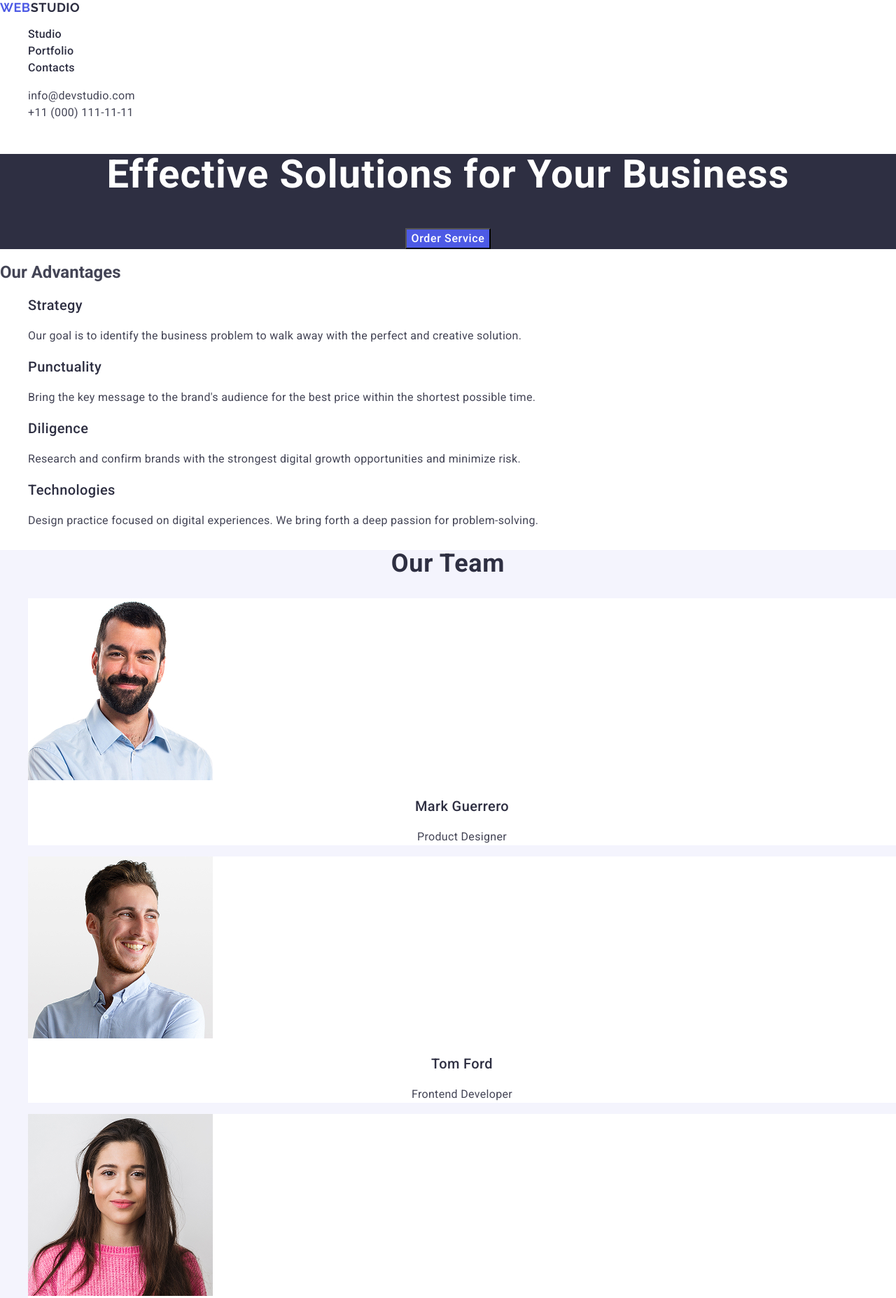
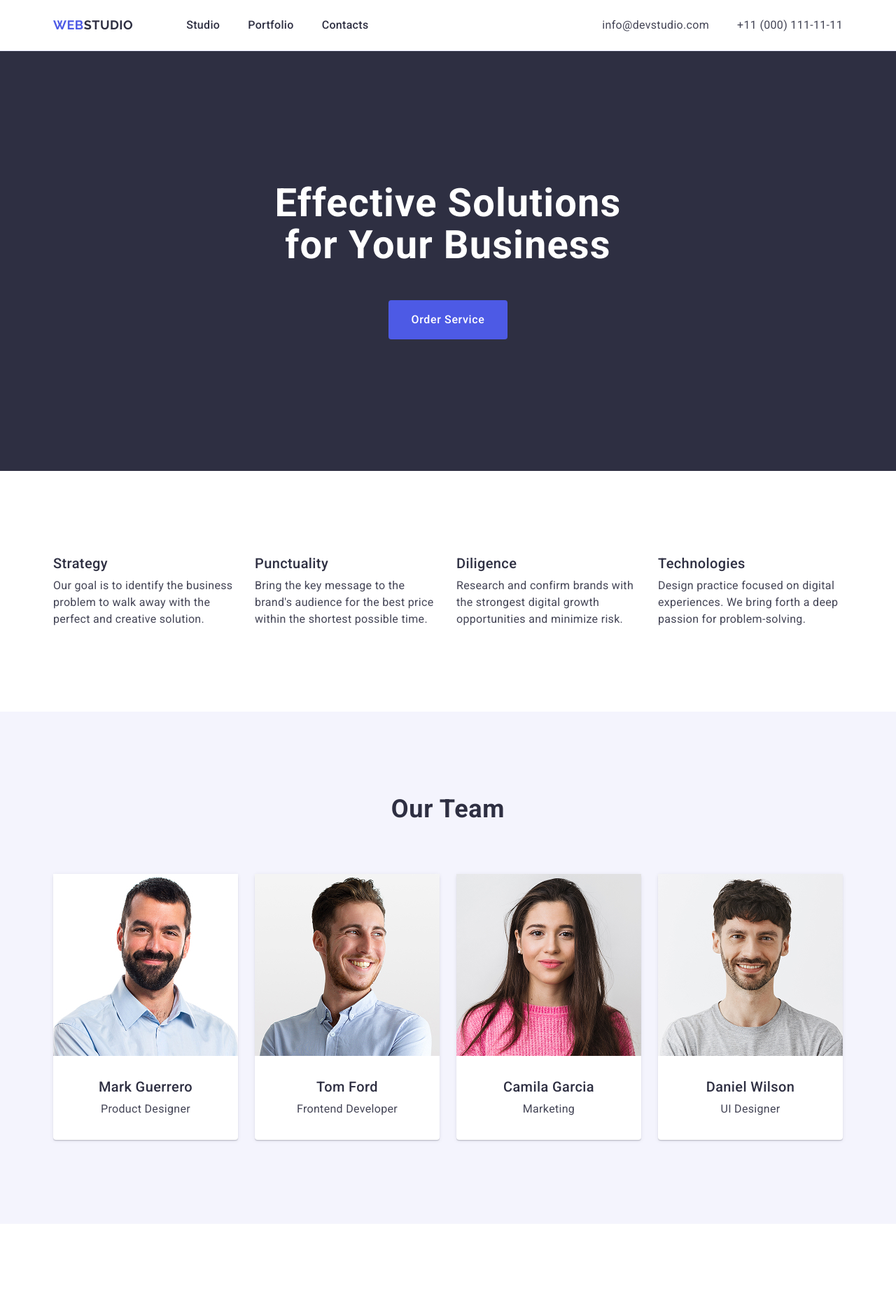
Before and after one commit to Viikitoria/goit-markup-hw-03, a plain HTML site: page index.html in a window 1280 px wide. Shown: the top 1855 px of the page at 70% size. Drawn offline with nearby package versions, Linux system fonts and the light colour scheme.

Commit message:
feat: Completed all basic section styling (Hero, Advantages, Team, Portfolio, Footer)

```diff
--- a/css/styles.css
+++ b/css/styles.css
@@ -3,9 +3,54 @@ color: #434455;
 background-color: #ffffff;
 ;}
 
+/* reset */
+
 a {text-decoration: none;}
-ul, ol {list-style-type: none;}
+ul, ol {list-style-type: none;
+        margin: 0;
+        padding: 0;}
 
+h1, h2, h3, h4, h5, h6, p {margin: 0;}
+
+img {
+    display: block;}
+
+/* common */
+
+.container {max-width: 1158px;
+            padding: 0 15px;
+            margin: 0 auto;}
+
+section {
+    padding-top: 120px;
+    padding-bottom: 120px;
+}
+
+.visually-hidden {
+    position: absolute;
+    width: 1px;
+    height: 1px;
+    margin: -1px;
+    border: 0;
+    padding: 0;
+    white-space: nowrap;
+    clip-path: inset(100%);
+    clip: rect(0 0 0 0);
+    overflow: hidden;
+}
+/* header */
+
+.page-header {border-bottom: 1px solid #e7e9fc;}
+
+.header-container {
+    display: flex;
+    align-items: center;
+}
+
+.page-header-nav {
+    display: flex;
+    align-items: center;
+}
 .logo {font-family: 'Raleway', sans-serif;
 font-weight: 700;
 font-size: 18px;
@@ -14,22 +59,43 @@ letter-spacing: 0.03em;
 text-transform: uppercase;
 color: #4D5AE5;}
 
+.header-logo {
+    padding: 24px 0;
+    margin-right: 76px;
+}
+
 .header-logo .logo-part {color: #2E2F42;}
 
 .footer-logo .logo-part {
     color: #F4F4FD;
 }
 
+.nav-list {
+    display: flex;
+    align-items: center;
+    gap: 40px;
+}
 .nav-link {
+    display: block;
+    padding: 24px 0;
     font-weight: 500;
     font-size: 16px;
     line-height: 1.5;
     letter-spacing: 0.02em;
     color: #2E2F42;}
 
-.page-header-address {font-style: normal;}
+.page-header-address {font-style: normal;
+margin-left: auto;}
+
+.address-list {
+    gap: 40px;
+    display: flex;
+    align-items: center;
+}
 
 .address-link {
+    display: block;
+    padding: 24px 0;
     font-size: 16px;
     line-height: 1.5;
     letter-spacing: 0.02em;
@@ -43,11 +109,18 @@ color: #434455;}
 color: #404BBF;
 }
 
-.page-footer {background-color: #2E2F42;}
+.page-footer {background-color: #2E2F42;
+            padding-top: 100px;
+            padding-bottom: 100px;
+}
+
+/* hero */
 
 .hero {
     background-color: #2E2F42;
     text-align: center;
+    padding-top: 188px;
+    padding-bottom: 188px;
 }
 
 .hero-title{
@@ -56,6 +129,10 @@ color: #404BBF;
     line-height: 1.07;
     letter-spacing: 0.02em;
     text-align: center;
+    max-width: 496px;
+    margin-left: auto;
+    margin-right: auto;
+    margin-bottom: 48px;
     color: #FFFFFF;}
 
 .hero-button {
@@ -64,23 +141,42 @@ color: #404BBF;
     font-weight: 500;
     line-height: 1.5;
     letter-spacing: 0.04em;
-    cursor: pointer;}
+    cursor: pointer;
+    padding: 16px 32px;
+    border: none;
+    border-radius: 4px;
+    min-width: 169px;
+    display: block;
+    margin: 0 auto;
+}
 
 .hero-button:hover,
 .hero-button:focus {
     background-color: #404BBF;
 }
 
+/* advantages */
+
 .advantages-title {
     font-weight: 500;
     font-size: 20px;
     line-height: 1.2;
     letter-spacing: 0.02em;
-    color: #2E2F42;}
+    color: #2E2F42;
+    margin-bottom: 8px;
+}
+
+.advantages-list {
+    display: flex;
+    gap: 24px;}
+
+.advantages-item {width: calc((100% - 3 * 24px) / 4);}
 
 .advantages-text {
     line-height: 1.5;
     letter-spacing: 0.02em;}
+
+/* team */
 
 .team {
     background-color: #F4F4FD;
@@ -92,10 +188,20 @@ color: #404BBF;
     font-size: 36px;
     line-height: 1.11;
     letter-spacing: 0.02em;
-    text-align: center;}
+    text-align: center;
+    margin-bottom: 72px;
+}
 
-.team-item {
-    background-color: #ffffff;}
+.team-list {
+    display: flex;
+    gap: 24px;}
+
+.team-item {background-color: #ffffff;
+    width: calc((100% - 3 * 24px) / 4);
+    text-align: center;
+    border-radius: 4px;
+    box-shadow: 0 2px 1px 0 rgba(46, 47, 66, 0.08), 0 1px 1px 0 rgba(46, 47, 66, 0.16), 0 1px 6px 0 rgba(46, 47, 66, 0.08);
+}
 
 .team-name {
     color: #2E2F42;
@@ -103,14 +209,22 @@ color: #404BBF;
     font-size: 20px;
     line-height: 1.2;
     letter-spacing: 0.02em;
-    text-align: center;}
+    text-align: center;
+    margin-bottom: 8px;
+}
 
 .team-position {
     font-size: 16px;
     line-height: 1.5;
     letter-spacing: 0.02em;
     text-align: center;
-    color: #434455;}
+    color: #434455;
+}
+
+.team-item-content {
+    padding: 32px 0;}
+
+/* portfolio */
 
 .portfolio-title {
     font-weight: 700;
@@ -119,14 +233,29 @@ color: #404BBF;
     line-height: 1.11;
     letter-spacing: 0.02em;
     text-align: center;
-    color: #2E2F42;}
+    color: #2E2F42;
+    margin-bottom: 72px;
+}
+
+.portfolio-list {
+    display: flex;
+    flex-wrap: wrap;
+    column-gap: 24px;
+    row-gap: 48px;
+}
+
+.portfolio-item {
+    width: calc((100% - 2 * 24px) / 3);
+}
 
 .portfolio-name {
     font-weight: 500;
     font-size: 20px;
     line-height: 1.2;
     letter-spacing: 0.02em;
-    color: #2E2F42;}
+    color: #2E2F42;
+    margin-bottom: 8px;
+}
 
 .portfolio-category {
     font-size: 16px;
@@ -134,8 +263,20 @@ color: #404BBF;
     letter-spacing: 0.02em;
     color: #434455;}
 
+.portfolio-item-content {
+    padding: 32px 16px;
+    border: 1px solid #e7e9fc;
+    border-top: none;}
+
+/* footer */
+
 .footer-text {
     font-size: 16px;
     line-height: 1.5;
     letter-spacing: 0.02em;
-    color: #F4F4FD;}
+    color: #F4F4FD;
+    max-width: 264px;
+}
+
+.footer-logo {display: block;
+    margin-bottom: 16px;}
--- a/index.html
+++ b/index.html
@@ -6,7 +6,10 @@
     <title>Document</title>
     <link
       rel="stylesheet"
-      href="https://cdn.jsdelivr.net/npm/modern-normalize@2.0.0/modern-normalize.min.css"
+      href="https://cdnjs.cloudflare.com/ajax/libs/modern-normalize/3.0.1/modern-normalize.min.css"
+      integrity="sha512-q6WgHqiHlKyOqslT/lgBgodhd03Wp4BEqKeW6nNtlOY4quzyG3VoQKFrieaCeSnuVseNKRGpGeDU3qPmabCANg=="
+      crossorigin="anonymous"
+      referrerpolicy="no-referrer"
     />
     <link rel="preconnect" href="https://fonts.googleapis.com" />
     <link rel="preconnect" href="https://fonts.gstatic.com" crossorigin />
@@ -18,6 +21,7 @@
   </head>
   <body>
     <header class="page-header">
+      <div class="container header-container">
         <nav class="page-header-nav">
           <a class="logo header-logo" href="./index.html"
             >Web<span class="logo-part">Studio</span></a
@@ -42,20 +46,24 @@
             </li>
           </ul>
         </address>
+      </div>
     </header>
     <main>
       <section class="hero">
+        <div class="container">
           <h1 class="hero-title">Effective Solutions for Your Business</h1>
           <button class="hero-button" type="button">Order Service</button>
+        </div>
       </section>
       <section class="advantages">
+        <div class="container">
           <h2 class="visually-hidden">Our Advantages</h2>
           <ul class="advantages-list">
             <li class="advantages-item">
               <h3 class="advantages-title">Strategy</h3>
               <p class="advantages-text">
-              Our goal is to identify the business problem to walk away with the
-              perfect and creative solution.
+                Our goal is to identify the business problem to walk away with
+                the perfect and creative solution.
               </p>
             </li>
             <li class="advantages-item">
@@ -80,8 +88,10 @@
               </p>
             </li>
           </ul>
+        </div>
       </section>
       <section class="team">
+        <div class="container">
           <h2 class="team-title">Our Team</h2>
           <ul class="team-list">
             <li class="team-item">
@@ -91,8 +101,10 @@
               Designer"
                 width="264"
               />
+              <div class="team-item-content">
                 <h3 class="team-name">Mark Guerrero</h3>
                 <p class="team-position">Product Designer</p>
+              </div>
             </li>
             <li class="team-item">
               <img
@@ -100,8 +112,10 @@
                 alt="Tom Ford - Frontend Developer"
                 width="264"
               />
+              <div class="team-item-content">
                 <h3 class="team-name">Tom Ford</h3>
                 <p class="team-position">Frontend Developer</p>
+              </div>
             </li>
             <li class="team-item">
               <img
@@ -109,8 +123,10 @@
                 alt="Camila Garcia - Marketing"
                 width="264"
               />
+              <div class="team-item-content">
                 <h3 class="team-name">Camila Garcia</h3>
                 <p class="team-position">Marketing</p>
+              </div>
             </li>
             <li class="team-item">
               <img
@@ -118,12 +134,16 @@
                 alt="Daniel Wilson - UI Designer"
                 width="264"
               />
+              <div class="team-item-content">
                 <h3 class="team-name">Daniel Wilson</h3>
                 <p class="team-position">UI Designer</p>
+              </div>
             </li>
           </ul>
+        </div>
       </section>
       <section class="portfolio">
+        <div class="container">
           <h2 class="portfolio-title">Our Portfolio</h2>
           <ul class="portfolio-list">
             <li class="portfolio-item">
@@ -132,8 +152,10 @@
                 alt="Banking App Interface"
                 width="360"
               />
+              <div class="portfolio-item-content">
                 <h3 class="portfolio-name">Banking App</h3>
                 <p class="portfolio-category">App</p>
+              </div>
             </li>
             <li class="portfolio-item">
               <img
@@ -141,8 +163,10 @@
                 alt="Cashless Payment on phone"
                 width="360"
               />
+              <div class="portfolio-item-content">
                 <h3 class="portfolio-name">Cashless Payment</h3>
                 <p class="portfolio-category">Marketing</p>
+              </div>
             </li>
             <li class="portfolio-item">
               <img
@@ -150,8 +174,10 @@
                 alt="Meditation App UI/UX"
                 width="360"
               />
+              <div class="portfolio-item-content">
                 <h3 class="portfolio-name">Meditation App</h3>
                 <p class="portfolio-category">App</p>
+              </div>
             </li>
             <li class="portfolio-item">
               <img
@@ -159,8 +185,10 @@
                 alt="Taxi Service App in car"
                 width="360"
               />
+              <div class="portfolio-item-content">
                 <h3 class="portfolio-name">Taxi Service</h3>
                 <p class="portfolio-category">Marketing</p>
+              </div>
             </li>
             <li class="portfolio-item">
               <img
@@ -168,8 +196,10 @@
                 alt="Screen Illustrations on phone"
                 width="360"
               />
+              <div class="portfolio-item-content">
                 <h3 class="portfolio-name">Screen Illustrations</h3>
                 <p class="portfolio-category">Design</p>
+              </div>
             </li>
             <li class="portfolio-item">
               <img
@@ -177,20 +207,25 @@
                 alt="Smiling woman studying online"
                 width="360"
               />
+              <div class="portfolio-item-content">
                 <h3 class="portfolio-name">Online Courses</h3>
                 <p class="portfolio-category">Marketing</p>
+              </div>
             </li>
           </ul>
+        </div>
       </section>
     </main>
     <footer class="page-footer">
+      <div class="container">
         <a class="logo footer-logo" href="./index.html"
           >Web<span class="logo-part">Studio</span></a
         >
         <p class="footer-text">
-        Increase the flow of customers and sales for your business with digital
-        marketing & growth solutions.
+          Increase the flow of customers and sales for your business with
+          digital marketing & growth solutions.
         </p>
+      </div>
     </footer>
   </body>
 </html>
```
Lines whose indentation alone changed are shown as unchanged.
